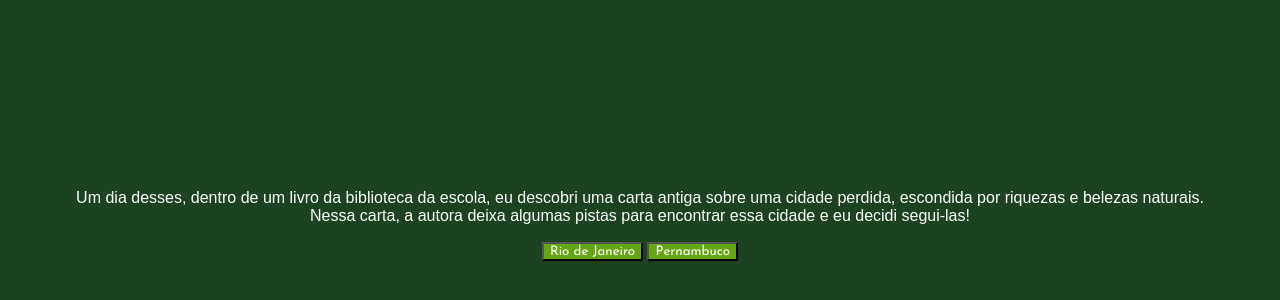
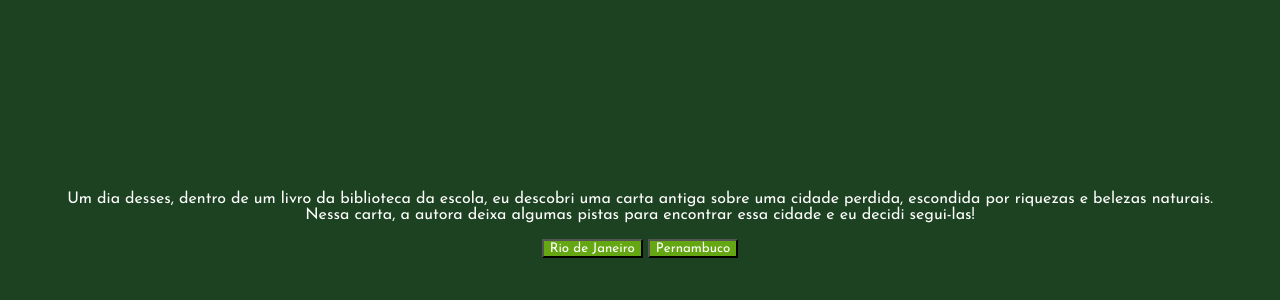
Before and after one commit to 9876734123/criando-sua-aventura, a plain HTML site: page index.html in a window 1280 px wide. Shown: the part 142-442 px from the top of the page. Drawn offline with Linux system fonts and the light colour scheme.

Commit message:
Update style.css

```diff
--- a/style.css
+++ b/style.css
@@ -1,7 +1,7 @@
 body {
     background-color: #1D4221;
     color: white;
-    font-family: "Bai Jamjuree", sans-serif;
+    font-family: "Josefin Sans", sans-serif;
     display: flex;
     justify-content: center;
     align-items: center;
```
